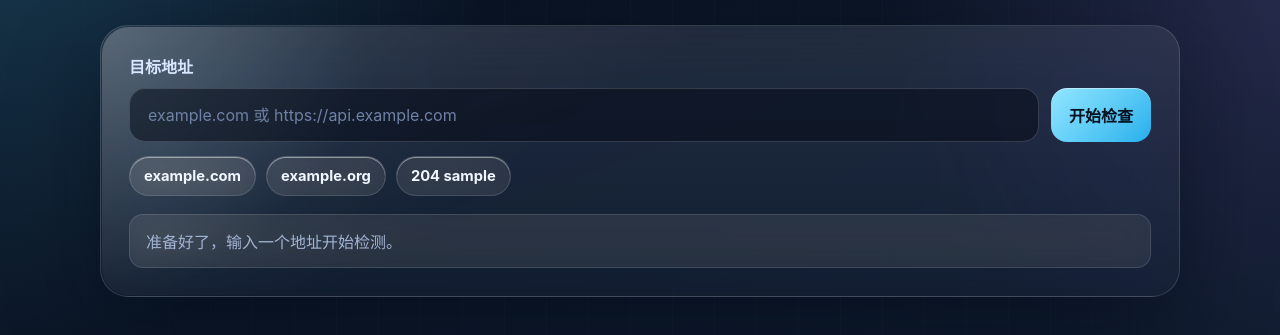
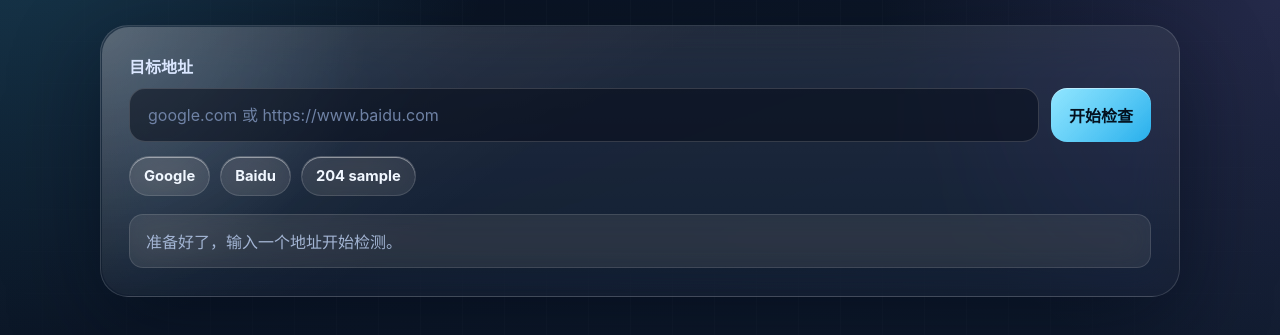
Before and after one commit to yunhungo/sleeping, a website: page index.html in a window 1280 px wide. Shown: the part 169-504 px from the top of the page. Drawn offline with Linux system fonts and the light colour scheme.

Commit message:
feat: add favicon and update examples

```diff
--- a/index.html
+++ b/index.html
@@ -8,6 +8,7 @@
       content="输入一个地址，快速检查是否可达，并查看响应时间和失败原因。"
     />
     <title>sleeping any where</title>
+    <link rel="icon" href="/favicon.svg" type="image/svg+xml" />
     <link rel="stylesheet" href="/styles.css" />
     <script type="module" src="/app.js"></script>
   </head>
@@ -28,7 +29,7 @@
               id="target"
               name="target"
               type="text"
-              placeholder="example.com 或 https://api.example.com"
+              placeholder="google.com 或 https://www.baidu.com"
               inputmode="url"
               spellcheck="false"
             />
@@ -37,8 +38,8 @@
         </form>
 
         <div class="chips" aria-label="Example targets">
-          <button class="chip" type="button" data-target="example.com">example.com</button>
-          <button class="chip" type="button" data-target="https://example.org">example.org</button>
+          <button class="chip" type="button" data-target="https://www.google.com">Google</button>
+          <button class="chip" type="button" data-target="https://www.baidu.com">Baidu</button>
           <button class="chip" type="button" data-target="https://httpbin.org/status/204">
             204 sample
           </button>
```
Also changed, not shown: favicon.svg (added).
